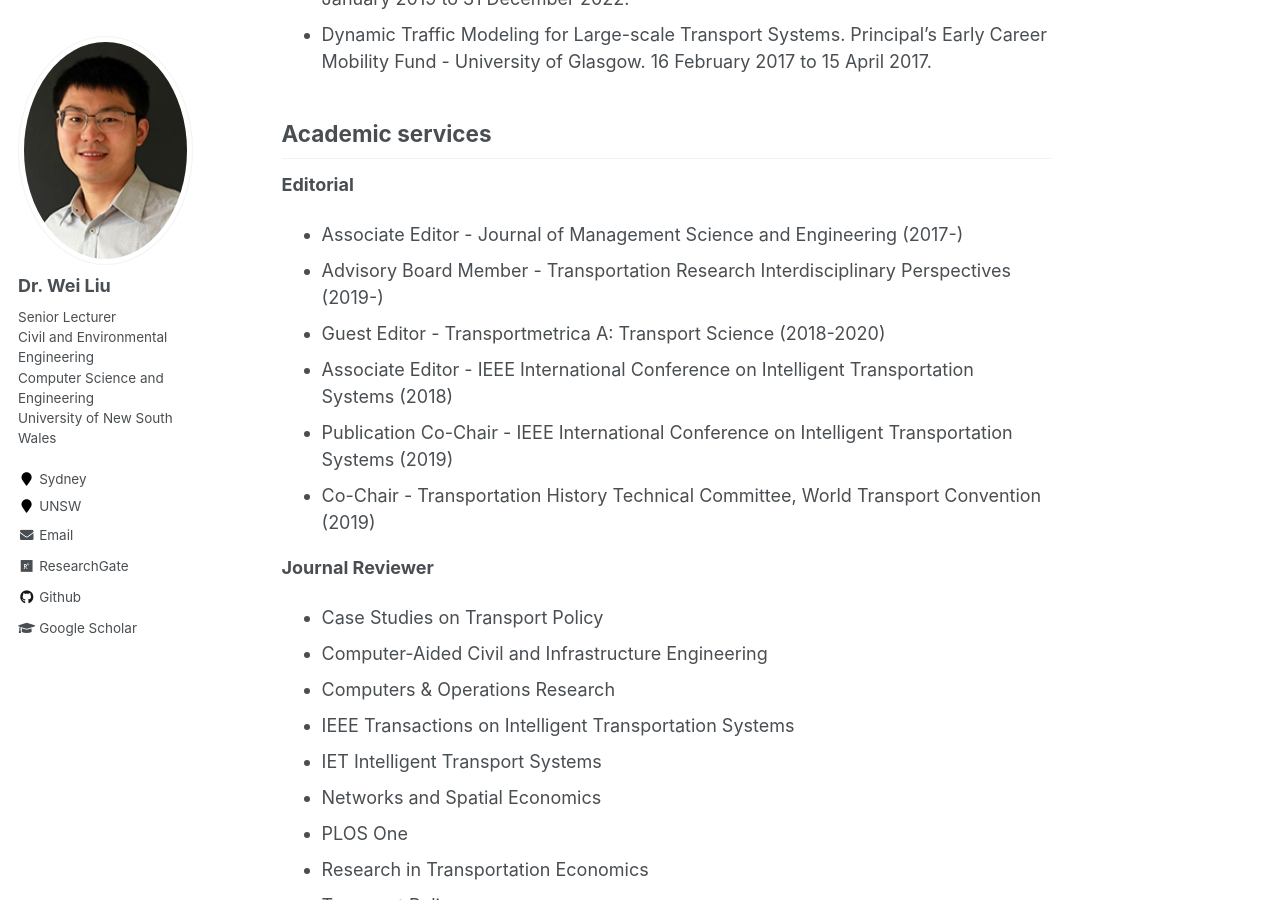
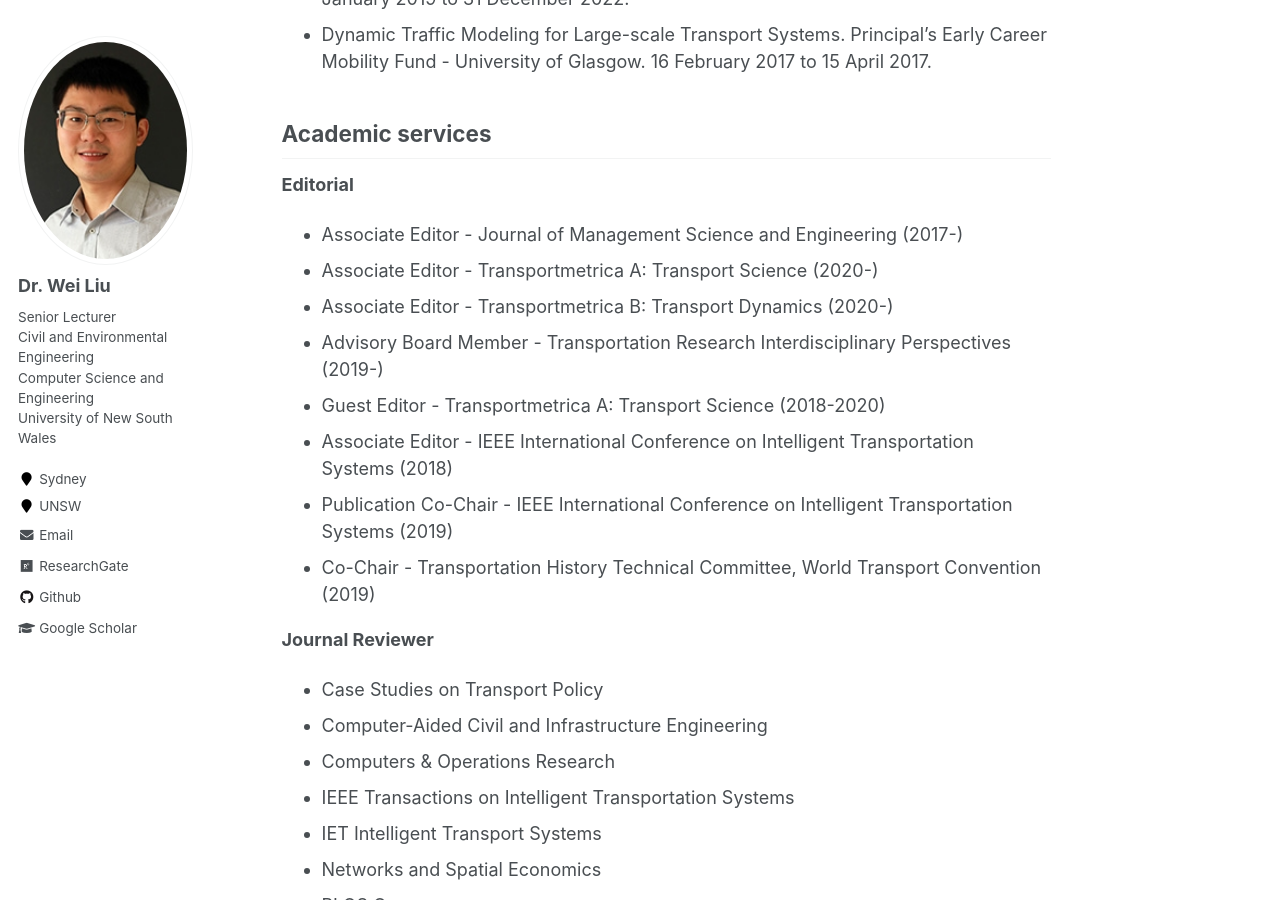
Before and after one commit to weiliu2016/weiliu2016.github.io, a Jekyll site: the page built from _pages/research.md, in a window 1280 px wide and 900 px high, scrolled down 798 px. Built offline with Jekyll 4.4.1, drawn with Linux system fonts in a browser that asks for light colours.

Commit message:
Update research.md

```diff
--- a/_pages/research.md
+++ b/_pages/research.md
@@ -21,6 +21,8 @@ Academic services
 **Editorial**
 
 * Associate Editor - Journal of Management Science and Engineering (2017-)
+* Associate Editor - Transportmetrica A: Transport Science (2020-)
+* Associate Editor - Transportmetrica B: Transport Dynamics (2020-)
 * Advisory Board Member - Transportation Research Interdisciplinary Perspectives (2019-)
 * Guest Editor - Transportmetrica A: Transport Science (2018-2020)
 * Associate Editor - IEEE International Conference on Intelligent Transportation Systems (2018)
```
